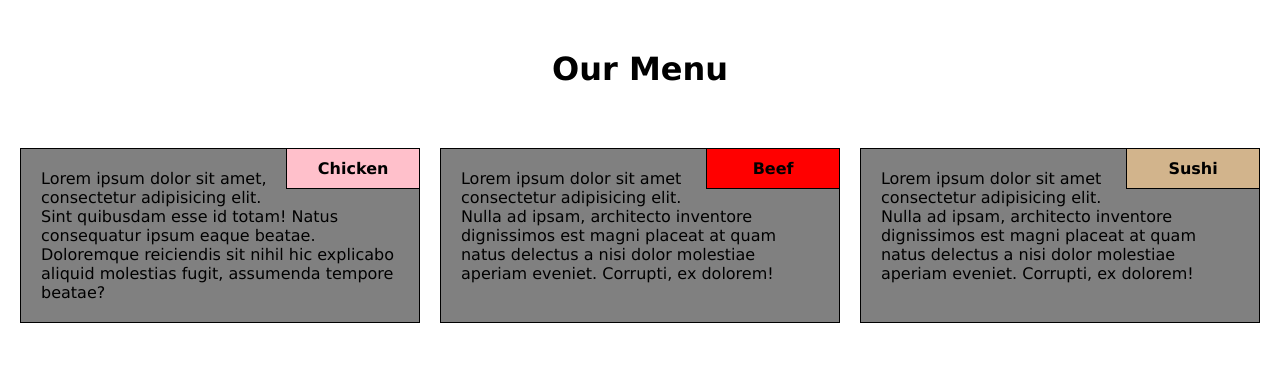
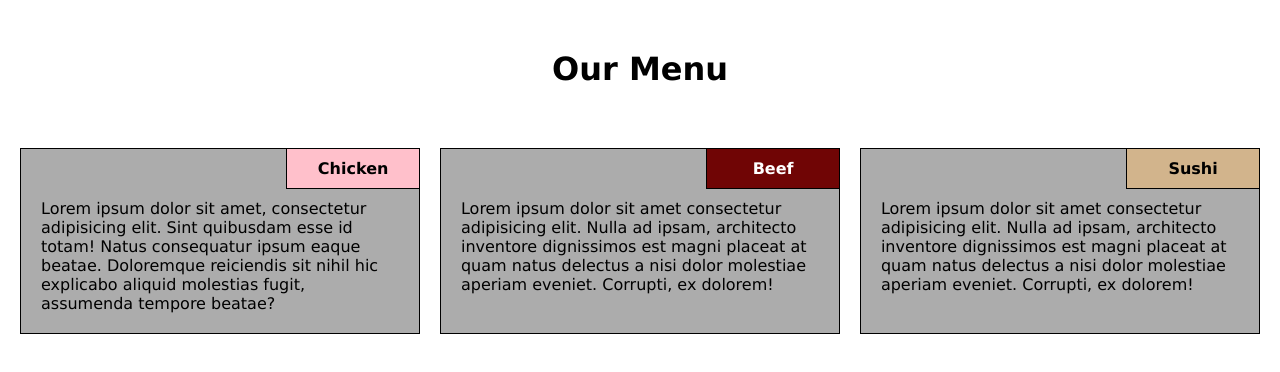
Before and after one commit to wx2009e/module2-solution, a plain HTML site: page site/index.html in a window 1280 px wide. Drawn offline with Linux system fonts and the light colour scheme.

Commit message:
Cleaned up CSS file, added paddings to mobile version

```diff
--- a/site/css/styles.css
+++ b/site/css/styles.css
@@ -6,43 +6,52 @@
 body {
     font-family: Verdana, Geneva, Tahoma, sans-serif;
 }
-.row {
-    width: 100%;
-    padding: 0 10px 0 10px;
+.menu {
+    text-align: center;
+    font-weight: bold;
+    padding-top: 50px;
+    padding-bottom: 50px;
 }
 p {
     padding: 0 20px 0 20px;
-    margin: 60px 0 20px 0;
-}
-
-.menu {
-    text-align: center;
-    padding-top: 50px;
-    padding-bottom: 50px;
+    margin: 50px 0 20px 0;
 }
 .col1 {
     background-color: pink;
 }
 .col2 {
-    background-color: red;
+    background-color: rgb(112, 5, 5);
+    color: white;
 }
 .col3 {
     background-color: tan;
 }
 .column-content {
-    background-color: gray;
+    background-color: rgb(172, 172, 172);
     border: 1px solid black;
     height: 100%;
 }
 .columns {
     padding: 10px;
 }
+.row {
+    width: 100%;
+    padding: 0 10px 0 10px;
+}
+.col1, .col2, .col3 {
+    text-align: center;
+    font-weight: bold;
+    float: right;
+    position: relative;
+    border-left: 1px solid black;
+    border-bottom: 1px solid black;
+    padding-top: 10px;
+    padding-bottom: 10px;
+  }
 
 /* Simple Responsive Framework. */
   /********** Large devices only **********/
 @media (min-width: 992px) {
-    .col-lg-1, .col-lg-2, .col-lg-3, .col-lg-4, .col-lg-5, .col-lg-6, .col-lg-7, .col-lg-8, .col-lg-9, .col-lg-10, .col-lg-11, .col-lg-12 {
-    }
     .col-lg-1 {width: 8.33%;
     }
     .col-lg-2 {width: 16.66%;
@@ -77,24 +86,16 @@ p {
     .col-lg-12 {
         width: 100%;
     }
-
     .row {
         width: 100%;
         padding: 0 10px 0 10px;
         display: flex;
         flex-wrap: wrap;
     }
-    p {
-        padding: 0 20px 0 20px;
-        margin: 20px 0 20px 0;
-    }
 }
 
   /********** Medium devices only **********/
 @media (min-width: 768px) and (max-width: 991px) {
-    .col-md-1, .col-md-2, .col-md-3, .col-md-4, .col-md-5, .col-md-6, .col-md-7, .col-md-8, .col-md-9, .col-md-10, .col-md-11, .col-md-12 {
-        float: left;
-    }
     .col-md-1 {
         width: 8.33%;
     }
@@ -132,10 +133,6 @@ p {
         width: 100%;
     }
     .columns {
-        width: 48%;
-
-    }
-    .columns {
         padding: 10px;
         width: 50%;
     }
@@ -156,28 +153,12 @@ p {
     }
 }
   /* ********* Small devices only ********* */
-  @media (min-width: 0px) and (max-width: 767px) {
-    .col-sm-3, .col-sm-12 {
-        float: left;
-    }
+  @media only screen and (max-width: 767px) {
     .col-sm-3 {
         width: 25%;
     }
-    .col-sm-12 {
-        width: 100%;
-    }
     .columns {
         width: 100%;
+        padding: 10px 40px 10px 40px;
     }
-
 }
-
-.col1, .col2, .col3 {
-    text-align: center;
-    font-weight: bold;
-    float: right;
-    border-left: 1px solid black;
-    border-bottom: 1px solid black;
-    padding-top: 10px;
-    padding-bottom: 10px;
-  }
```
Also changed, not shown: site/index.html (indentation only).
